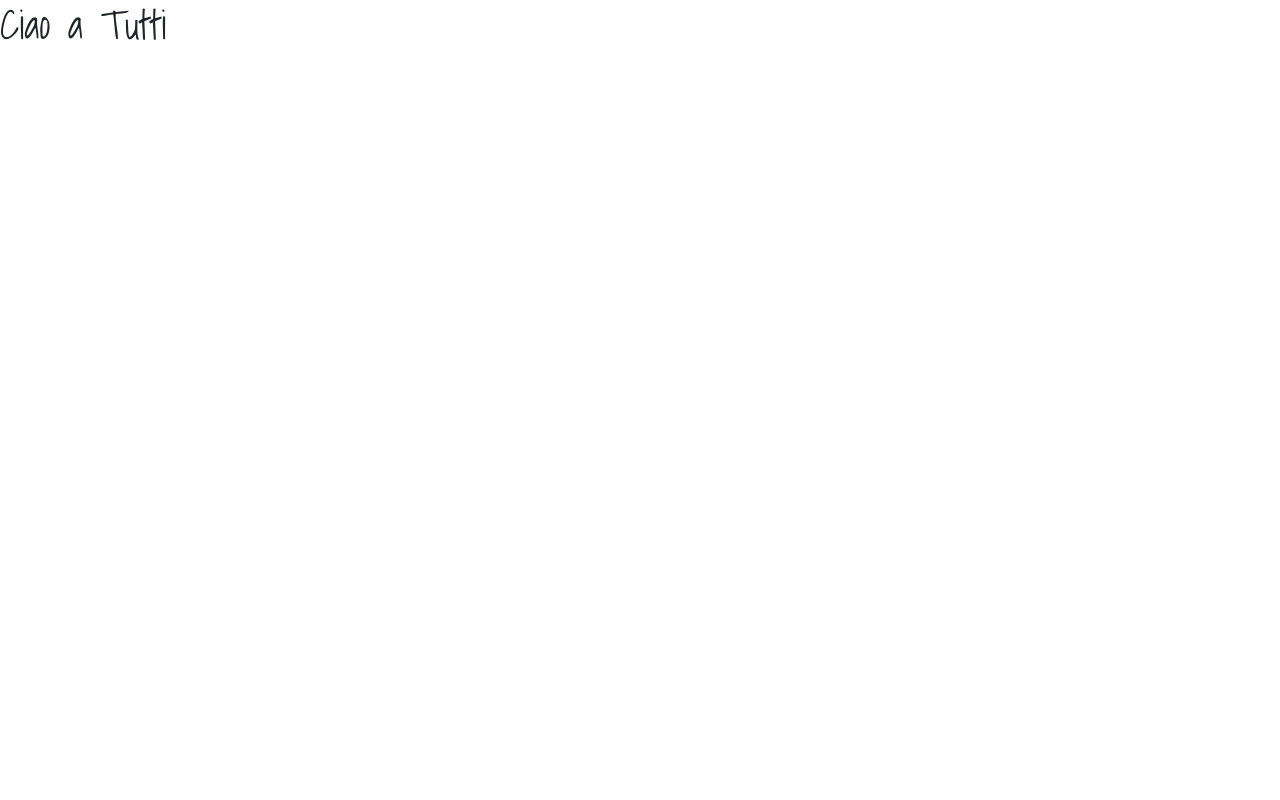
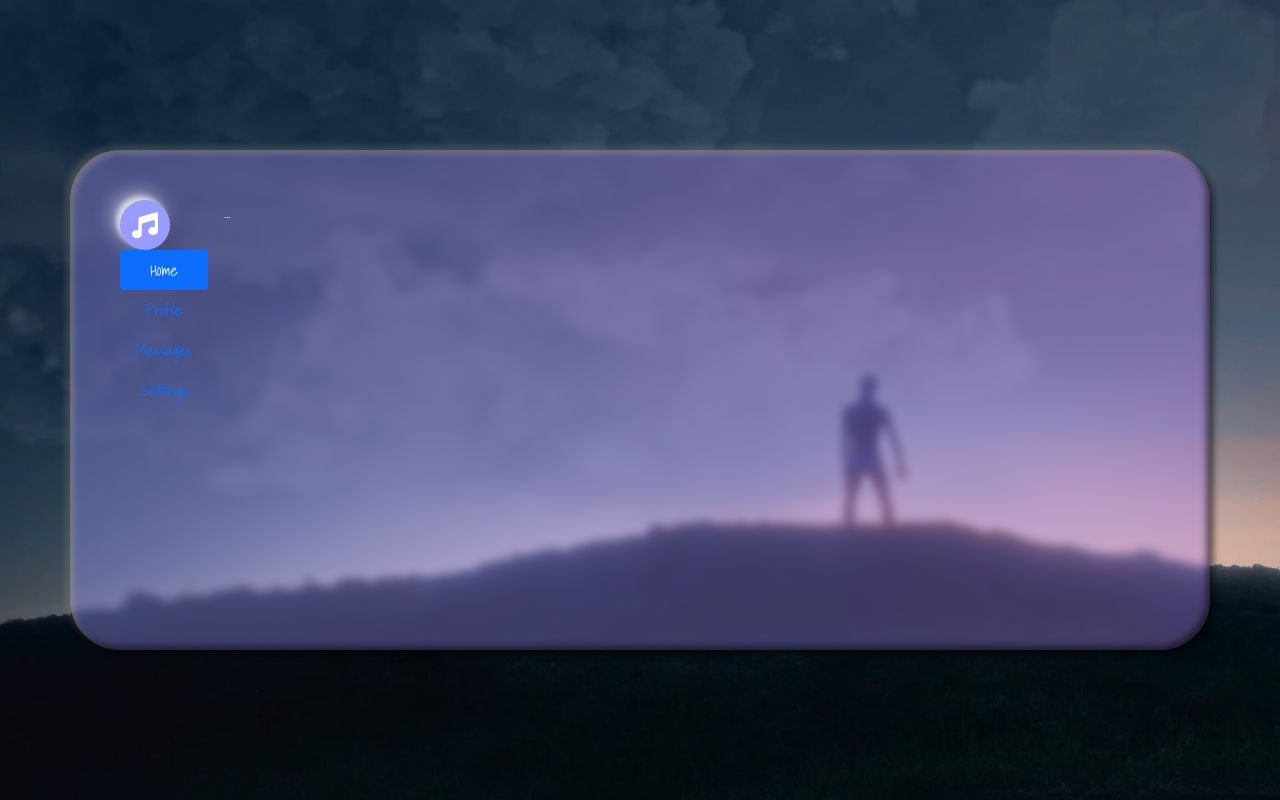
Before and after one commit to marcoBoccia/playerjs, a plain HTML site: page index.html in a window 1280 px wide. Drawn offline with nearby package versions, Linux system fonts and the light colour scheme.

Commit message:
trovati audio e foto,creato scheletro player

```diff
--- a/index.html
+++ b/index.html
@@ -24,8 +24,44 @@
     <title>Player</title>
   </head>
   <body>
+      <main>
+          <div class="container ">
+              <div class="row vh-100 align-items-center">
+                <div class="col-12 main-wrapper text-white">
+                    <div class="d-flex align-items-start">
+                        <div class="nav flex-column nav-pills me-3" id="v-pills-tab" role="tablist" aria-orientation="vertical">
 
-    <h1>Ciao a Tutti</h1>
+                            <button class=" btn btn-menu">
+                                <i class="fa-solid fa-music"></i>
+                            </button>
+
+                          <button class="nav-link active" id="v-pills-home-tab" data-bs-toggle="pill" data-bs-target="#v-pills-home" type="button" role="tab" aria-controls="v-pills-home" aria-selected="true">Home</button>
+
+
+                          <button class="nav-link" id="v-pills-profile-tab" data-bs-toggle="pill" data-bs-target="#v-pills-profile" type="button" role="tab" aria-controls="v-pills-profile" aria-selected="false">Profile</button>
+
+
+                          <button class="nav-link" id="v-pills-messages-tab" data-bs-toggle="pill" data-bs-target="#v-pills-messages"
+                          type="button" role="tab" aria-controls="v-pills-messages" aria-selected="false">Messages</button>
+
+
+                          <button class="nav-link" id="v-pills-settings-tab" data-bs-toggle="pill" data-bs-target="#v-pills-settings" type="button" role="tab" aria-controls="v-pills-settings" aria-selected="false">Settings</button>
+
+
+                        </div>
+                        <div class="tab-content" id="v-pills-tabContent">
+                          <div class="tab-pane fade show active" id="v-pills-home" role="tabpanel" aria-labelledby="v-pills-home-tab">...</div>
+                          <div class="tab-pane fade" id="v-pills-profile" role="tabpanel" aria-labelledby="v-pills-profile-tab">...</div>
+                          <div class="tab-pane fade" id="v-pills-messages" role="tabpanel" aria-labelledby="v-pills-messages-tab">...</div>
+                          <div class="tab-pane fade" id="v-pills-settings" role="tabpanel" aria-labelledby="v-pills-settings-tab">...</div>
+                        </div>
+                      </div>
+                </div>
+              </div>
+          </div>
+      </main>
+
+
 
     <!-- Optional JavaScript; choose one of the two! -->
 
--- a/style.css
+++ b/style.css
@@ -11,5 +11,73 @@
 
     --third-color:#C98CFF;
 
-    --main-gradient: linear-gradient(45deg, #999BFF, #9A80E8, #C98CFF)
+    --main-gradient: linear-gradient(45deg, #999BFF, #9A80E8, #C98CFF);
+
+    --main-gradient-transparent: linear-gradient(45deg, #999bff62, #9A80E862, #C98CFF62);
+
 }
+
+main{
+    background: url(./Photo/backgound.jpeg);
+
+    background-size: cover;
+
+    background-position: center;
+
+    background-repeat: no-repeat;
+
+    min-height: 100vh;
+}
+
+.main-wrapper{
+
+    height: 500px;
+
+    background:var(--main-gradient-transparent);
+
+    backdrop-filter: blur(5px);
+
+    padding:50px;
+
+    border-radius: 50px;
+    box-shadow:  4px 4px 6px 0 rgba(0, 0, 0, 0.5),
+                -4px -4px 6px 0 rgb(200, 185, 136,0.2),
+                inset -4px -4px 6px 0 rgba(0, 0, 0, 0.5),
+                inset 4px 4px 6px 0 rgba(200, 185, 136, 0.3);
+}
+
+.btn-menu{
+    height: 50px;
+    width: 50px;
+    border-radius: 50px;
+    background: var(--main-color);
+    display: flex;
+    flex-direction: column;
+    justify-content: center;
+    align-items: center;
+    -webkit-tap-highlight-color: rgba(0,0,0,0);
+    -webkit-tap-highlight-color: transparent;
+
+    box-shadow:
+     -7px -7px 20px 0px #fff9,
+     -4px -4px 5px 0px #fff9,
+     7px 7px 20px 0px #0002,
+     4px 4px 5px 0px #0001;
+     transition:box-shadow 0.6s cubic-bezier(.79,.21,.06,.81);
+    font-size: 26px;
+    color: white;
+    text-decoration: none;
+  }
+  .btn-menu:hover{
+    box-shadow:  4px 4px 6px 0 rgba(255,255,255,.5),
+                -4px -4px 6px 0 rgba(116, 125, 136, .2),
+                inset -4px -4px 6px 0 rgba(255,255,255,.5),
+                inset 4px 4px 6px 0 rgba(116, 125, 136, .3);
+  }
+  .btn-menu:active{
+    box-shadow:  4px 4px 6px 0 rgba(255,255,255,.5),
+                -4px -4px 6px 0 rgba(116, 125, 136, .2),
+                inset -4px -4px 6px 0 rgba(255,255,255,.5),
+                inset 4px 4px 6px 0 rgba(116, 125, 136, .3);
+
+  }
```
Also changed, not shown: Photo/Paraocchi.jpeg (added), Photo/backgound.jpeg (added), Photo/finchè.jpeg (added), Photo/lucciole.jpeg (added), Photo/mi fai impazzire.webp (added), Photo/nottiinbianco.jpeg (added), Photo/saicosac'è.jpeg (added), 7 other files.
